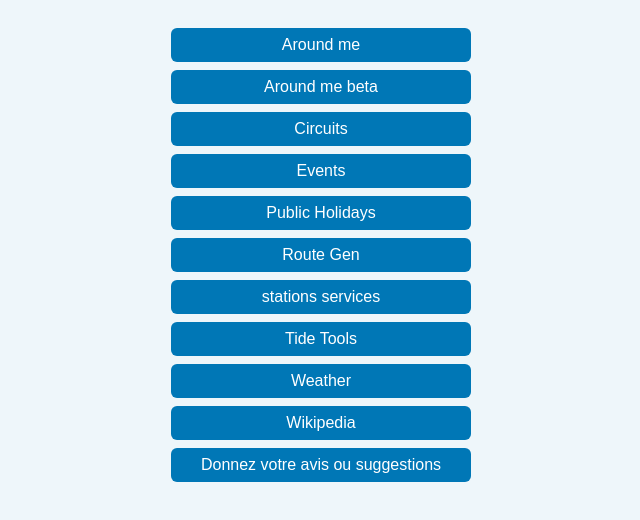
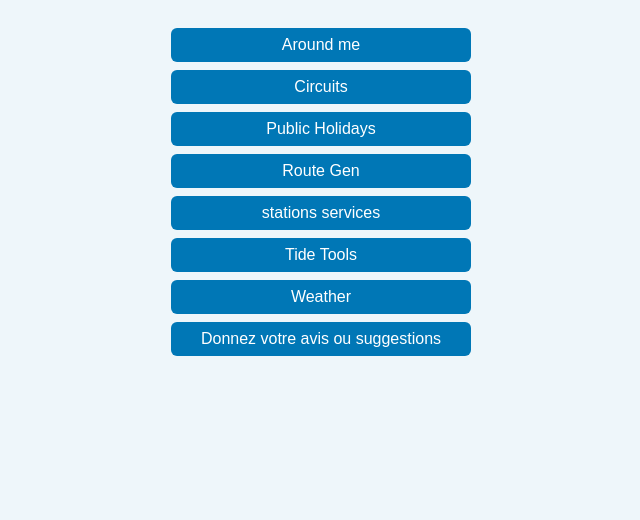
Before and after one commit to adubus/carburants-app, a website: page public/index.html in a window 1280 px wide. Shown: the part 172-692 px from the top of the page, without its empty margins (319-959 px from the left). Drawn offline with Linux system fonts and the light colour scheme.

Commit message:
Update index.html

```diff
--- a/public/index.html
+++ b/public/index.html
@@ -12,10 +12,10 @@
 </footer>
 <body>
   <h1>Outils disponibles</h1>
-          <button onclick="window.location.href='AroundMe.html'">Around me</button>
-                <button onclick="window.location.href='AroundMe2.html'">Around me beta</button>
+
+                <button onclick="window.location.href='AroundMe2.html'">Around me</button>
         <button onclick="window.location.href='Circuits.html'">Circuits</button>
-      <button onclick="window.location.href='Event.html'">Events</button>
+
 
     <button onclick="window.location.href='PublicHolidays.html'">Public Holidays</button>
   <button onclick="window.location.href='gps.html'">Route Gen</button>
@@ -23,9 +23,9 @@
   <button onclick="window.location.href='Carburants.html'">stations services</button>
 
   <button onclick="window.location.href='Tides.html'">Tide Tools</button>
-    <button onclick="window.location.href='Weather4.html'">Weather</button>
+    <button onclick="window.location.href='Weather.html'">Weather</button>
 
-      <button onclick="window.location.href='Wikipedia.html'">Wikipedia</button>
+
 
         <button onclick="window.location.href='Avis.html'">Donnez votre avis ou suggestions</button>
 
```
